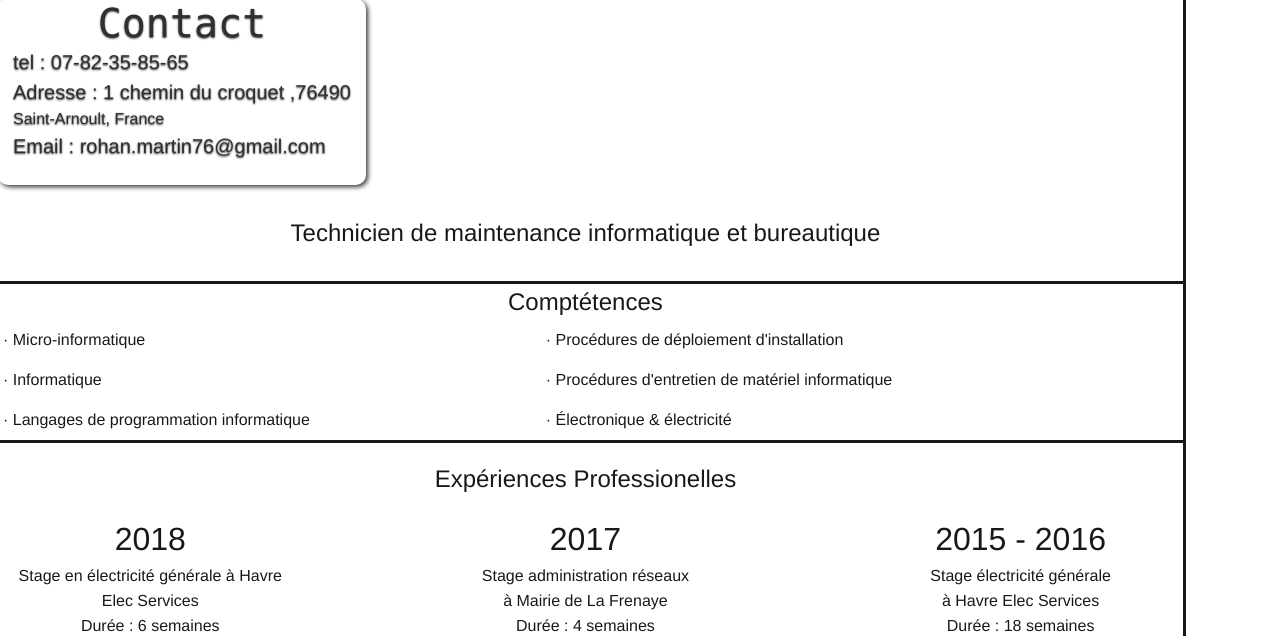
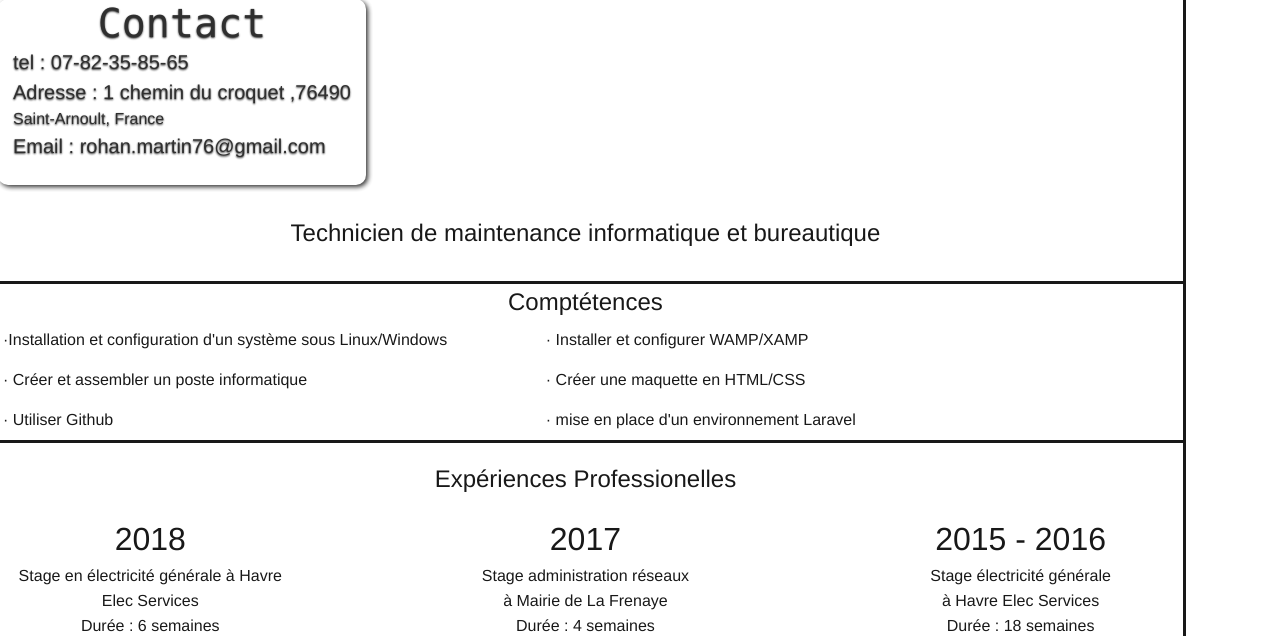
Before and after one commit to Musgetsu/musgetsu.github.io, a PHP site: page / in a window 1280 px wide. Shown: the part 180-816 px from the top of the page. Run offline with PHP 8.4, Linux system fonts and the light colour scheme.

Commit message:
update index

```diff
--- a/index.php
+++ b/index.php
@@ -33,10 +33,10 @@ $layout->startNewRow();
 $layout->endAnyDiv();
 $layout->startNewRow();
     $layout->startNewCol("sm-5","text-align:left;border-left-style:solid;","mainContentleft");
-        $layout->write("  · Micro-informatique<br>  · Informatique<br>  · Langages de programmation informatique</a>","line-height: 2.5;");
+        $layout->write("  ·Installation et configuration d'un système sous Linux/Windows<br>  · Créer et assembler un poste informatique<br>  · Utiliser Github</a>","line-height: 2.5;");
     $layout->endAnyDiv();
     $layout->startNewCol("sm-6","text-align:left;border-right-style:solid;","mainContentright");
-    $layout->write("· Procédures de déploiement d'installation<br>· Procédures d'entretien de matériel informatique<br>· Électronique & électricité</a>","line-height: 2.5;");
+    $layout->write("· Installer et configurer WAMP/XAMP <br>· Créer une maquette en HTML/CSS<br>· mise en place d'un environnement Laravel</a>","line-height: 2.5;");
     $layout->endAnyDiv();
 
 $layout->endAnyDiv();
```
